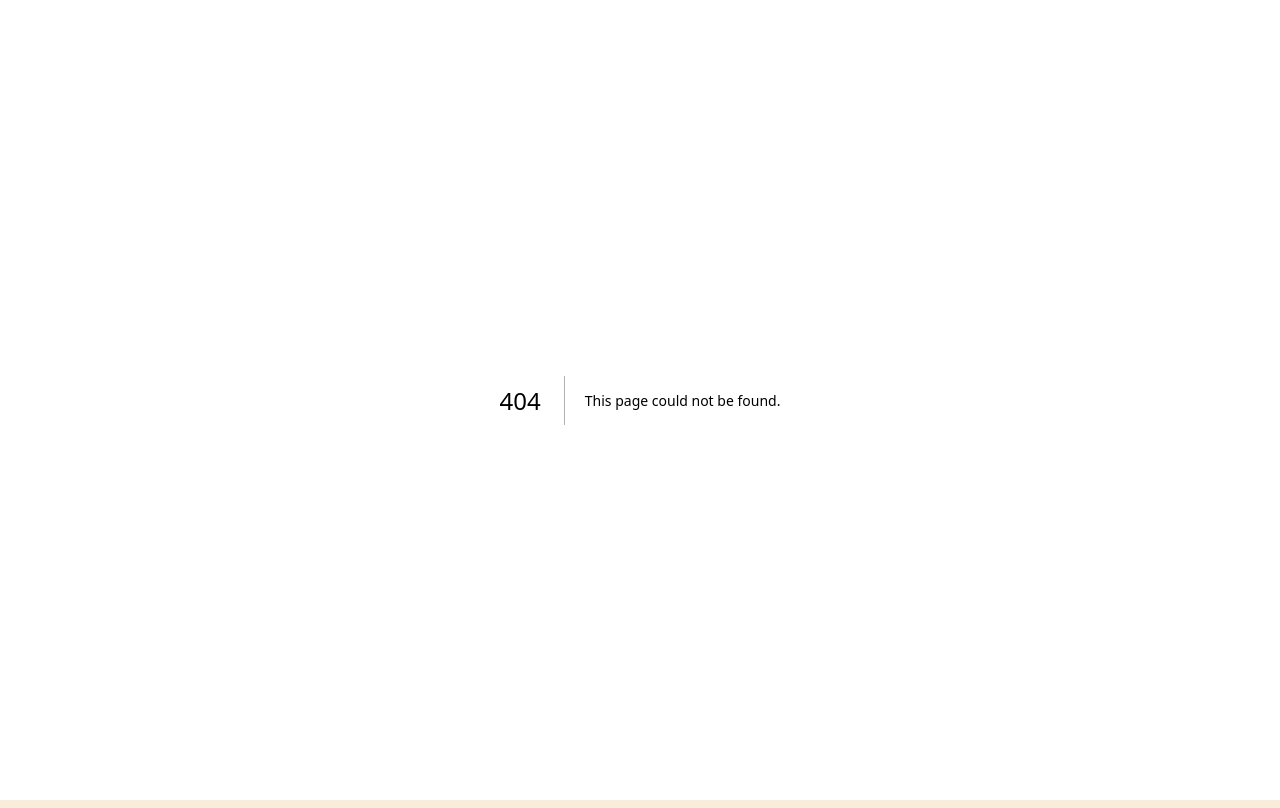
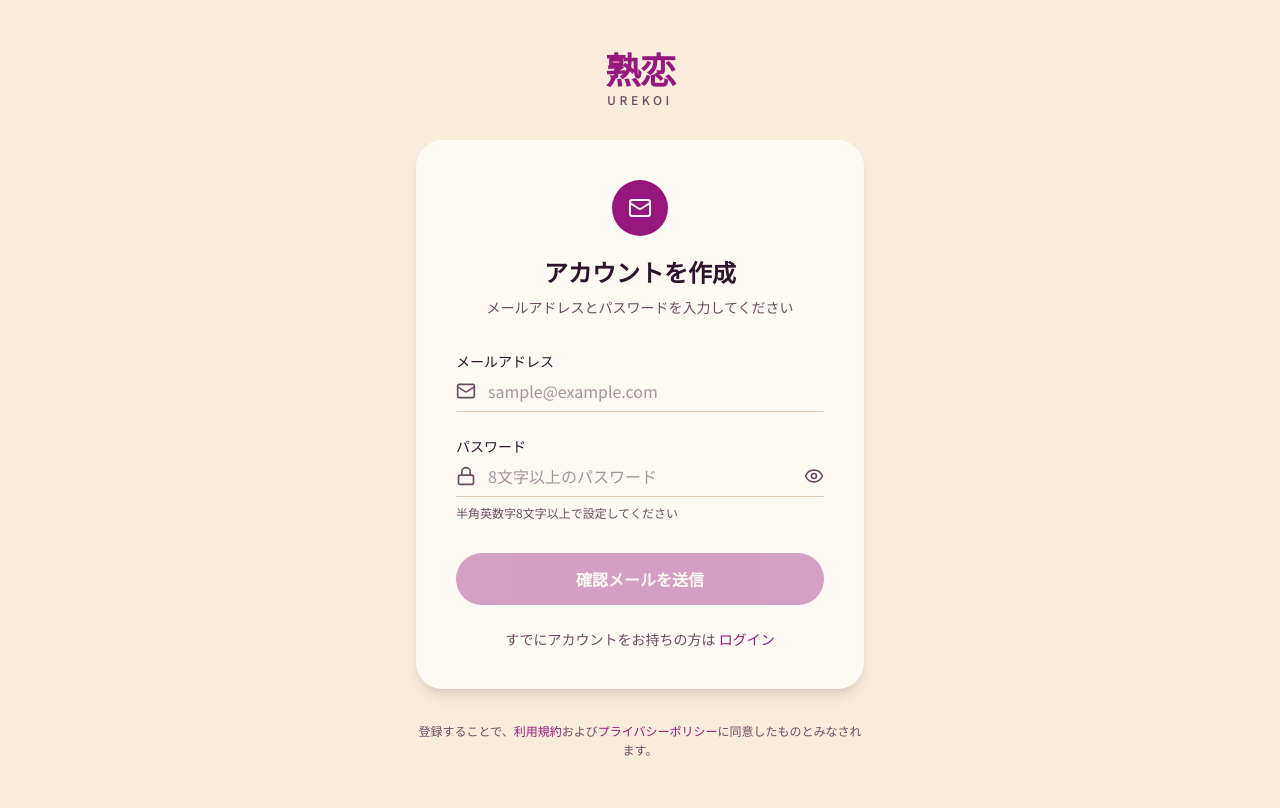
Before and after one commit to koudai001/urekoi, a Next.js app in the folder apps/web/: page /signup in a window 1280 px wide. Before the commit this address had no page. Built offline with nearby package versions, Linux system fonts and the light colour scheme.

Commit message:
feat: add signup page with email and password input, show/hide password toggle, and submit button
Co-authored-by: KOUDAI AKIWA <76676272+koudai001@users.noreply.github.com>

```diff
--- /dev/null
+++ b/apps/web/app/signup/page.tsx
@@ -0,0 +1,136 @@
+"use client"
+
+import { useState } from "react"
+import { Mail, Lock, Eye, EyeOff } from "lucide-react"
+
+export default function SignupPage() {
+  const [email, setEmail] = useState("")
+  const [password, setPassword] = useState("")
+  const [showPassword, setShowPassword] = useState(false)
+
+  const canSubmit = email.trim().length > 0 && password.length >= 8
+
+  return (
+    <main className="flex min-h-svh flex-col items-center justify-center bg-background px-4 py-12">
+      {/* ロゴ */}
+      <div className="mb-8 flex flex-col items-center leading-none">
+        <span className="font-heading text-4xl font-bold tracking-tight text-primary">
+          熟恋
+        </span>
+        <span className="mt-1 text-xs font-medium tracking-[0.3em] text-muted-foreground">
+          UREKOI
+        </span>
+      </div>
+
+      {/* カード */}
+      <div className="w-full max-w-md rounded-3xl bg-card p-8 shadow-lg sm:p-10">
+        <div className="flex flex-col items-center">
+          <div className="flex h-14 w-14 items-center justify-center rounded-full bg-primary">
+            <Mail className="h-6 w-6 text-primary-foreground" />
+          </div>
+          <h1 className="mt-5 text-balance text-center font-heading text-2xl font-bold text-card-foreground">
+            アカウントを作成
+          </h1>
+          <p className="mt-2 text-center text-sm leading-relaxed text-muted-foreground">
+            メールアドレスとパスワードを入力してください
+          </p>
+        </div>
+
+        <form
+          className="mt-8 flex flex-col gap-6"
+          onSubmit={(e) => {
+            e.preventDefault()
+          }}
+        >
+          {/* メール */}
+          <div className="flex flex-col gap-2">
+            <label
+              htmlFor="email"
+              className="text-sm font-medium text-card-foreground"
+            >
+              メールアドレス
+            </label>
+            <div className="flex items-center gap-3 border-b border-border pb-2 focus-within:border-primary">
+              <Mail className="h-5 w-5 shrink-0 text-muted-foreground" />
+              <input
+                id="email"
+                type="email"
+                inputMode="email"
+                autoComplete="email"
+                value={email}
+                onChange={(e) => setEmail(e.target.value)}
+                placeholder="sample@example.com"
+                className="w-full bg-transparent text-base text-card-foreground outline-none placeholder:text-muted-foreground/60"
+              />
+            </div>
+          </div>
+
+          {/* パスワード */}
+          <div className="flex flex-col gap-2">
+            <label
+              htmlFor="password"
+              className="text-sm font-medium text-card-foreground"
+            >
+              パスワード
+            </label>
+            <div className="flex items-center gap-3 border-b border-border pb-2 focus-within:border-primary">
+              <Lock className="h-5 w-5 shrink-0 text-muted-foreground" />
+              <input
+                id="password"
+                type={showPassword ? "text" : "password"}
+                autoComplete="new-password"
+                value={password}
+                onChange={(e) => setPassword(e.target.value)}
+                placeholder="8文字以上のパスワード"
+                className="w-full bg-transparent text-base text-card-foreground outline-none placeholder:text-muted-foreground/60"
+              />
+              <button
+                type="button"
+                onClick={() => setShowPassword((v) => !v)}
+                aria-label={showPassword ? "パスワードを隠す" : "パスワードを表示"}
+                className="shrink-0 text-muted-foreground transition-colors hover:text-card-foreground"
+              >
+                {showPassword ? (
+                  <EyeOff className="h-5 w-5" />
+                ) : (
+                  <Eye className="h-5 w-5" />
+                )}
+              </button>
+            </div>
+            <p className="text-xs text-muted-foreground">
+              半角英数字8文字以上で設定してください
+            </p>
+          </div>
+
+          {/* 送信ボタン */}
+          <button
+            type="submit"
+            disabled={!canSubmit}
+            className="mt-2 w-full rounded-full bg-primary py-3.5 text-base font-bold text-primary-foreground transition-opacity hover:opacity-90 disabled:cursor-not-allowed disabled:opacity-40"
+          >
+            確認メールを送信
+          </button>
+        </form>
+
+        <p className="mt-6 text-center text-sm text-muted-foreground">
+          すでにアカウントをお持ちの方は{" "}
+          <a href="/login" className="font-medium text-primary hover:underline">
+            ログイン
+          </a>
+        </p>
+      </div>
+
+      <p className="mt-8 max-w-md text-center text-xs leading-relaxed text-muted-foreground">
+        登録することで、
+        <a href="#" className="text-primary hover:underline">
+          利用規約
+        </a>
+        および
+        <a href="#" className="text-primary hover:underline">
+          プライバシーポリシー
+        </a>
+        に同意したものとみなされます。
+      </p>
+    </main>
+  )
+}
--- a/package.json
+++ b/package.json
@@ -8,5 +8,9 @@
     "build": "pnpm -C apps/web build",
     "start": "pnpm -C apps/web start",
     "lint": "pnpm -C apps/web lint"
+  },
+  "dependencies": {
+    "lucide-react": "^1.21.0",
+    "react": "^19.2.7"
   }
 }
```
Also changed, not shown: 2 other files (tests, documents, lock files or other folders).
